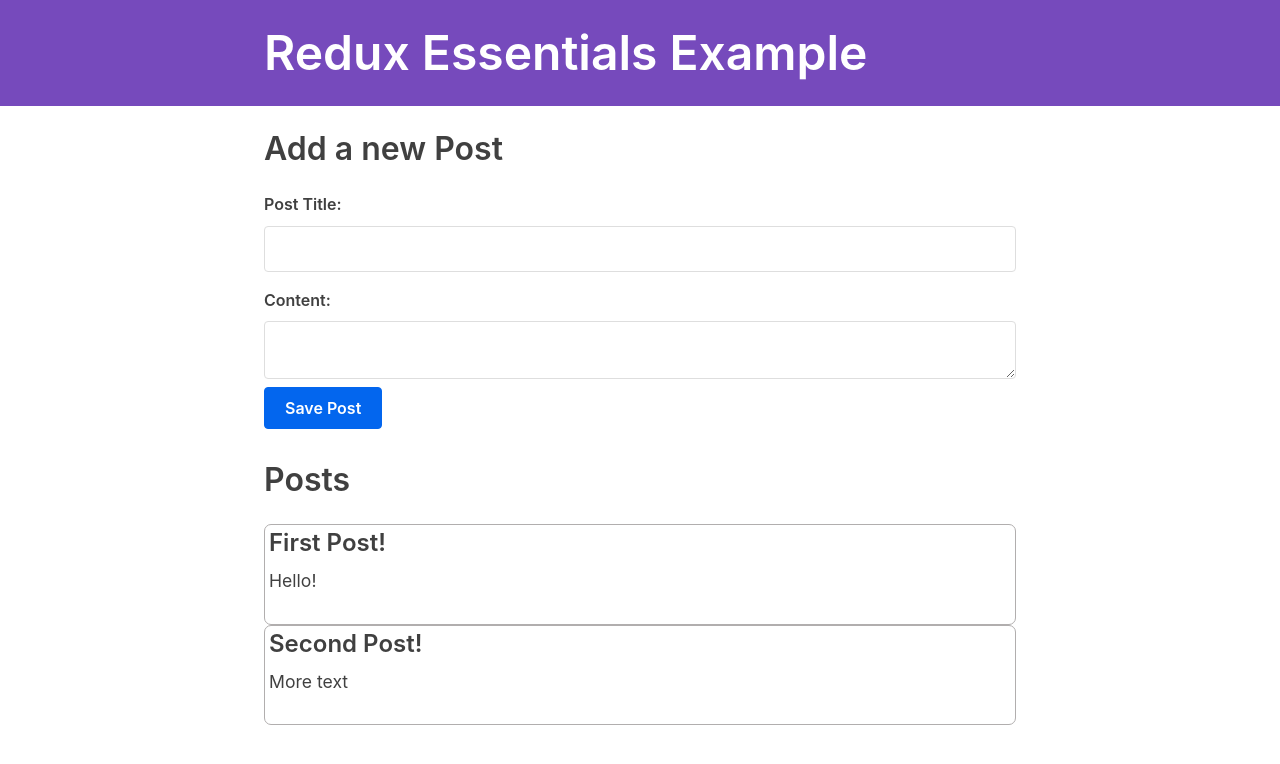
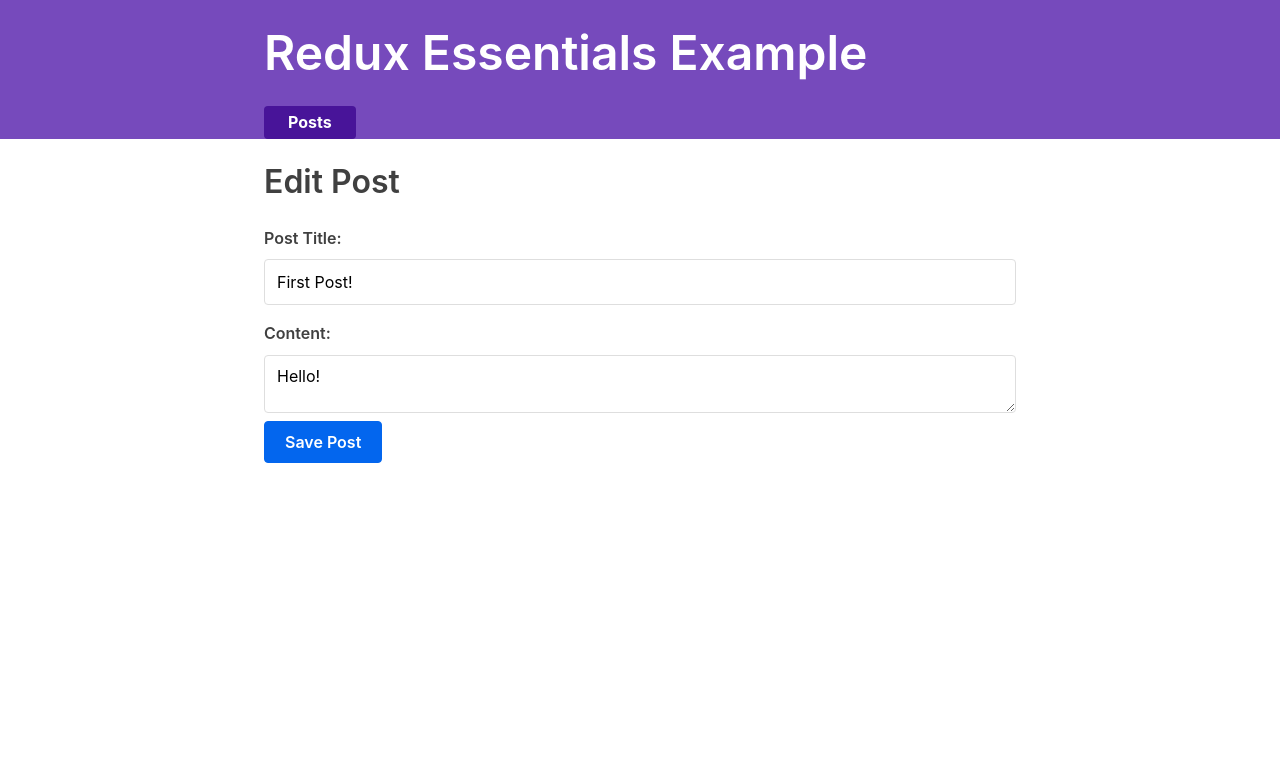
Before and after one commit to xodud001/redux-project, a React (Create React App) app: page /editPost/1 in a window 1280 px wide. Before the commit this address led to /. Shown: the top 764 px of the page. Built offline with nearby package versions, Linux system fonts and the light colour scheme; what miragejs, txtgen would draw is missing.

Commit message:
feat : Post 수정 기능 추가

```diff
--- a/src/App.js
+++ b/src/App.js
@@ -10,6 +10,8 @@ import { Navbar } from './app/Navbar'
 
 import { PostsList } from './feature/posts/PostsList'
 import { AddPostForm } from './feature/posts/AddPostForm'
+import { SinglePostPage } from './feature/posts/SinglePostPage'
+import { EditPostForm } from './feature/posts/EditPostForm'
 
 function App() {
   return (
@@ -27,6 +29,16 @@ function App() {
               </React.Fragment>
             )}
           />
+          <Route
+            exact
+            path="/posts/:postId"
+            component={SinglePostPage}
+          />
+          <Route
+            exact
+            path="/editPost/:postId"
+            component={EditPostForm}
+          />
           <Redirect to="/" />
         </Switch>
       </div>
--- a/src/app/Navbar.js
+++ b/src/app/Navbar.js
@@ -1,4 +1,5 @@
 import React from 'react'
+import { Link } from 'react-router-dom'
 
 export const Navbar = () => {
   return (
@@ -7,7 +8,9 @@ export const Navbar = () => {
         <h1>Redux Essentials Example</h1>
 
         <div className="navContent">
-          <div className="navLinks"></div>
+          <div className="navLinks">
+            <Link to="/">Posts</Link>
+          </div>
         </div>
       </section>
     </nav>
--- /dev/null
+++ b/src/feature/posts/EditPostForm.js
@@ -0,0 +1,59 @@
+import React, { useState } from 'react';
+import { useDispatch, useSelector } from 'react-redux'
+import { useHistory } from 'react-router-dom'
+
+import { postUpdated } from './postsSlice'
+
+export const EditPostForm = ({ match }) => {
+    const { postId } = match.params
+
+    const post = useSelector(state =>
+        state.posts.find(post => post.id === postId)
+    )
+
+    const [title, setTitle] = useState(post.title)
+    const [content, setContent] = useState(post.content)
+
+    const dispatch = useDispatch()
+    const history = useHistory()
+
+    const onTitleChanged = e => setTitle(e.target.value)
+    const onContentChanged = e => setContent(e.target.value)
+
+    const onSavePostClicked = () => {
+        if(title && content){
+            dispatch(postUpdated({
+                id: postId,
+                title,
+                content
+            }))
+            history.push(`/posts/${postId}`)
+        }
+    }
+
+    return(
+        <section>
+            <h2>Edit Post</h2>
+            <form>
+                <label htmlFor="postTitle">Post Title:</label>
+                <input
+                    type="text"
+                    id="postTitle"
+                    name="postTitle"
+                    value={title}
+                    onChange={onTitleChanged}
+                />
+                <label htmlFor="postContent">Content:</label>
+                <textarea
+                    id="postContent"
+                    name="postContent"
+                    value={content}
+                    onChange={onContentChanged}
+                />
+                <button type="button" onClick={onSavePostClicked}>
+                    Save Post
+                </button>
+            </form>
+        </section>
+    );
+}
--- a/src/feature/posts/PostsList.js
+++ b/src/feature/posts/PostsList.js
@@ -1,5 +1,6 @@
 import React from 'react'
 import { useSelector } from 'react-redux'
+import { Link } from 'react-router-dom'
 
 export const PostsList = () =>{
     const posts = useSelector(state => state.posts)
@@ -8,6 +9,9 @@ export const PostsList = () =>{
         <article className="post-excerpt" key={post.id}>
             <h3>{post.title}</h3>
             <p className="post-content">{post.content.substring(0, 100)}</p>
+            <Link to={`/posts/${post.id}`} className="button muted-button">
+                View Post
+            </Link>
         </article>
     ))
 
--- /dev/null
+++ b/src/feature/posts/SinglePostPage.js
@@ -0,0 +1,31 @@
+import React from 'react';
+import { useSelector } from 'react-redux'
+import { Link } from 'react-router-dom'
+
+export const SinglePostPage = ({ match }) => {
+    const { postId } = match.params
+
+    const post = useSelector(state =>
+        state.posts.find(post => post.id ===postId)
+    )
+
+    if(!post){
+        return (
+            <section>
+                <h2>Post no found!</h2>
+            </section>
+        );
+    }
+
+    return(
+        <section>
+            <article className="post">
+                <h2>{post.title}</h2>
+                <p className="post-content">{post.content}</p>
+                <Link to={`/editPost/${post.id}`} className="button">
+                    Edit Post
+                </Link>
+            </article>
+        </section>
+    );
+}
--- a/src/feature/posts/postsSlice.js
+++ b/src/feature/posts/postsSlice.js
@@ -11,10 +11,18 @@ const  postsSlice = createSlice({
     reducers: {
         postAdded(state, action){
             state.push(action.payload)
+        },
+        postUpdated(state, action){
+            const {id ,title, content } = action.payload
+            const existingPost = state.find(post => post.id === id)
+            if(existingPost){
+                existingPost.title = title
+                existingPost.content = content
+            }
         }
     }
 })
 
-export const { postAdded } = postsSlice.actions
+export const { postAdded, postUpdated } = postsSlice.actions
 
 export default postsSlice.reducer
```
